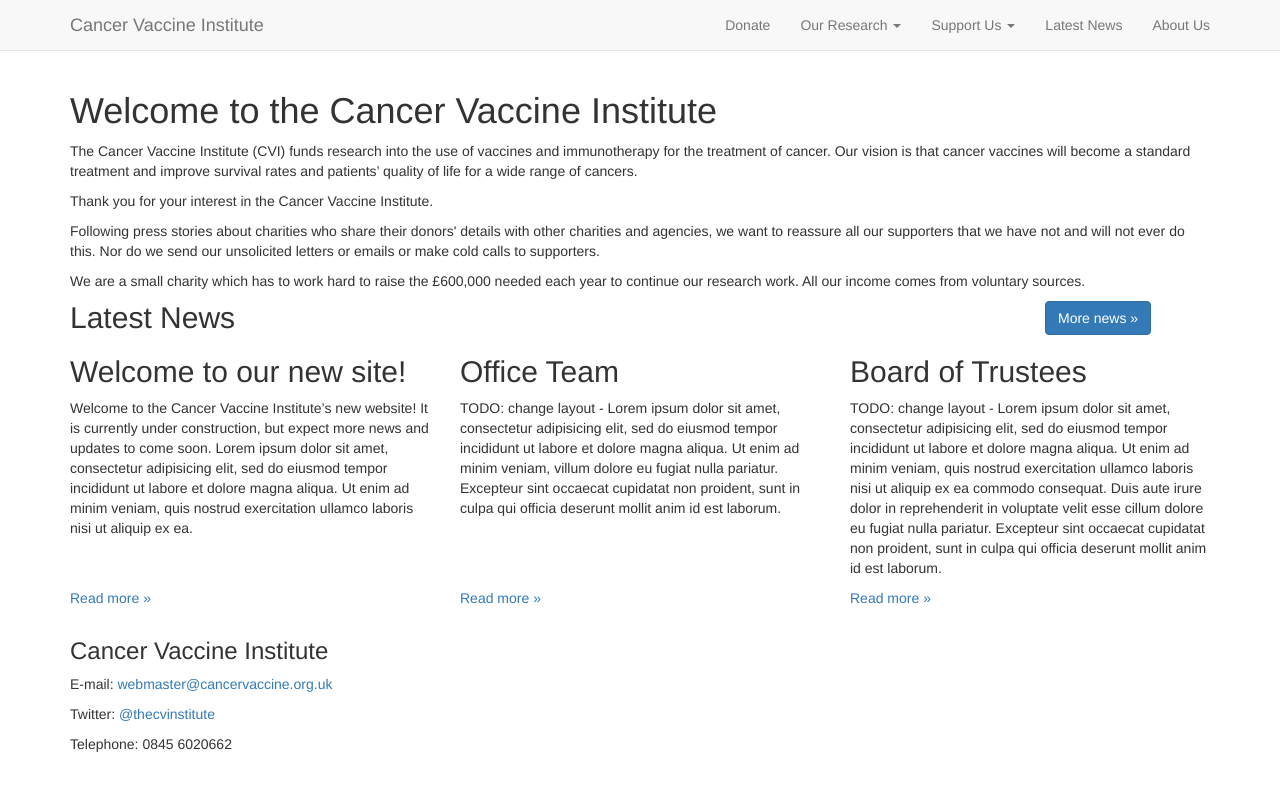
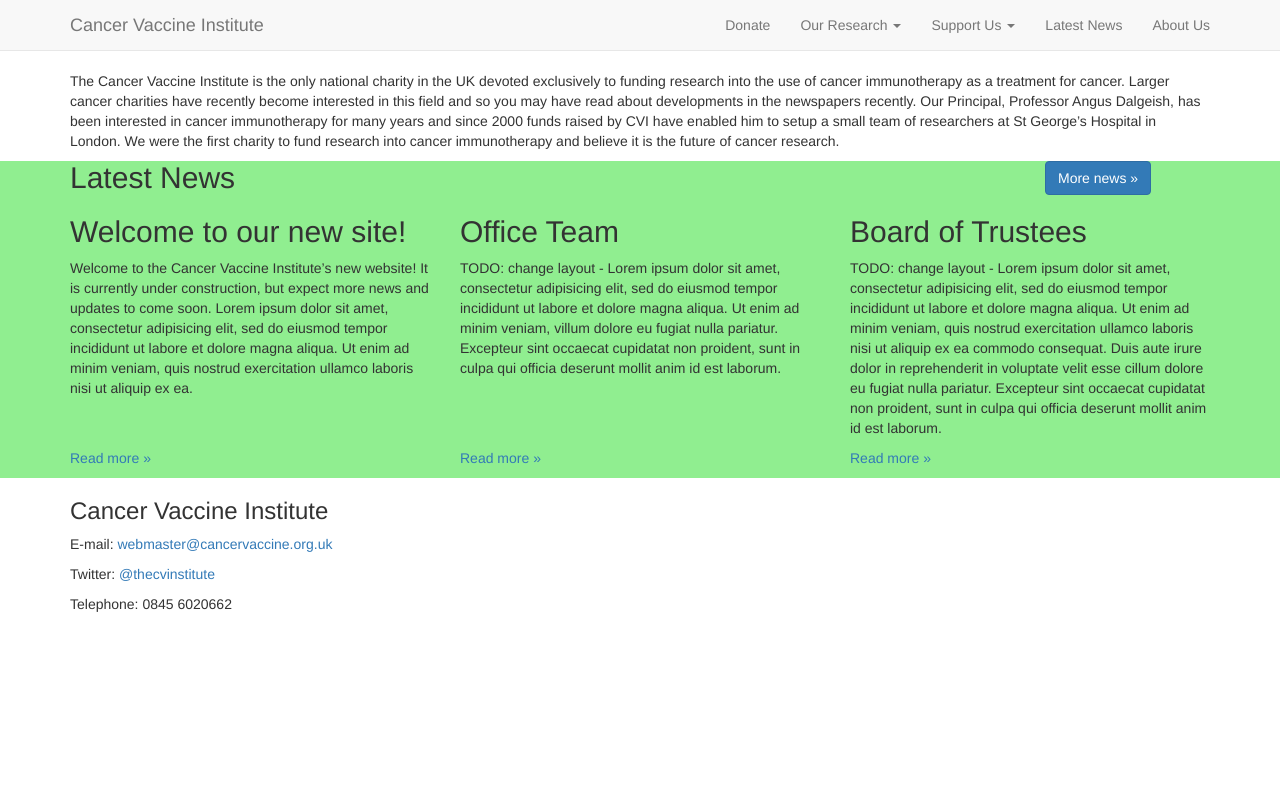
Before and after one commit to CancerVaccine/cancervaccine.github.io, a Jekyll site: the page built from index.html, in a window 1280 px wide. Shown: the top 791 px of the page. Built offline with Jekyll 4.4.1, drawn with Linux system fonts in a browser that asks for light colours; nearby versions of some CDN libraries.

Commit message:
Changed container stuff

```diff
--- a/_includes/latest-news-row.html
+++ b/_includes/latest-news-row.html
@@ -1,3 +1,4 @@
+<div class="container">
   <div class="row">
     <div class="col-md-10">
       <span class="h2">Latest News</span>
@@ -21,3 +22,4 @@
     </div>
     {% endfor %}
   </div>
+</div>
--- a/index.html
+++ b/index.html
@@ -1,23 +1,18 @@
 ---
 title: Welcome to the Cancer Vaccine Institute
-layout: page
+layout: default
 ---
 
-<p>The Cancer Vaccine Institute (CVI) funds research into the use of vaccines and
-  immunotherapy for the treatment of cancer. Our vision is that cancer vaccines
-  will become a standard treatment and improve survival rates and patients’
-  quality of life for a wide range of cancers.</p>
+<div class="container">
+  <div class="row">
+    <div class="col-md-12">
+      <p>
+        The Cancer Vaccine Institute is the only national charity in the UK devoted exclusively to funding research into the use of cancer immunotherapy as a treatment for cancer. Larger cancer charities have recently become interested in this field and so you may have read about developments in the newspapers recently. Our Principal, Professor Angus Dalgeish, has been interested in cancer immunotherapy for many years and since 2000 funds raised by CVI have enabled him to setup a small team of researchers at St George’s Hospital in London. We were the first charity to fund research into cancer immunotherapy and believe it is the future of cancer research.
+      </p>
+    </div>
+  </div>
+</div>
 
-<p>Thank you for your interest in the Cancer Vaccine Institute.</p>
-
-<p>Following press stories about charities who share their donors' details with
-  other charities and agencies, we want to reassure all our supporters that we
-  have not and will not ever do this.  Nor do we send our unsolicited letters or
-  emails or make cold calls to supporters. </p>
-
-<p>We are a small charity which has to work hard to raise the £600,000 needed
-  each year to continue our research work. All our income comes from voluntary
-  sources.</p>
-
-
-{% include latest-news-row.html %}
+<div style="background-color: lightgreen;">
+  {% include latest-news-row.html %}
+</div>
```
Lines whose indentation alone changed are shown as unchanged.
